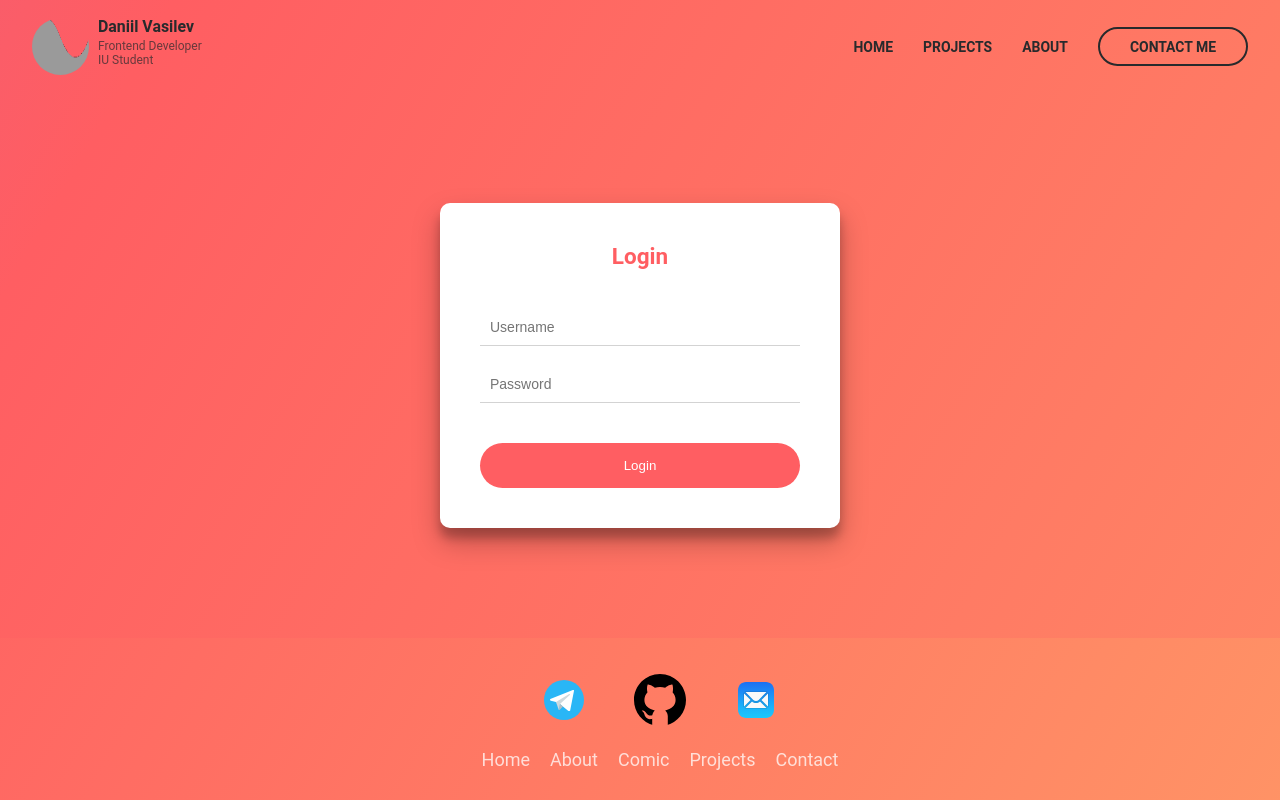
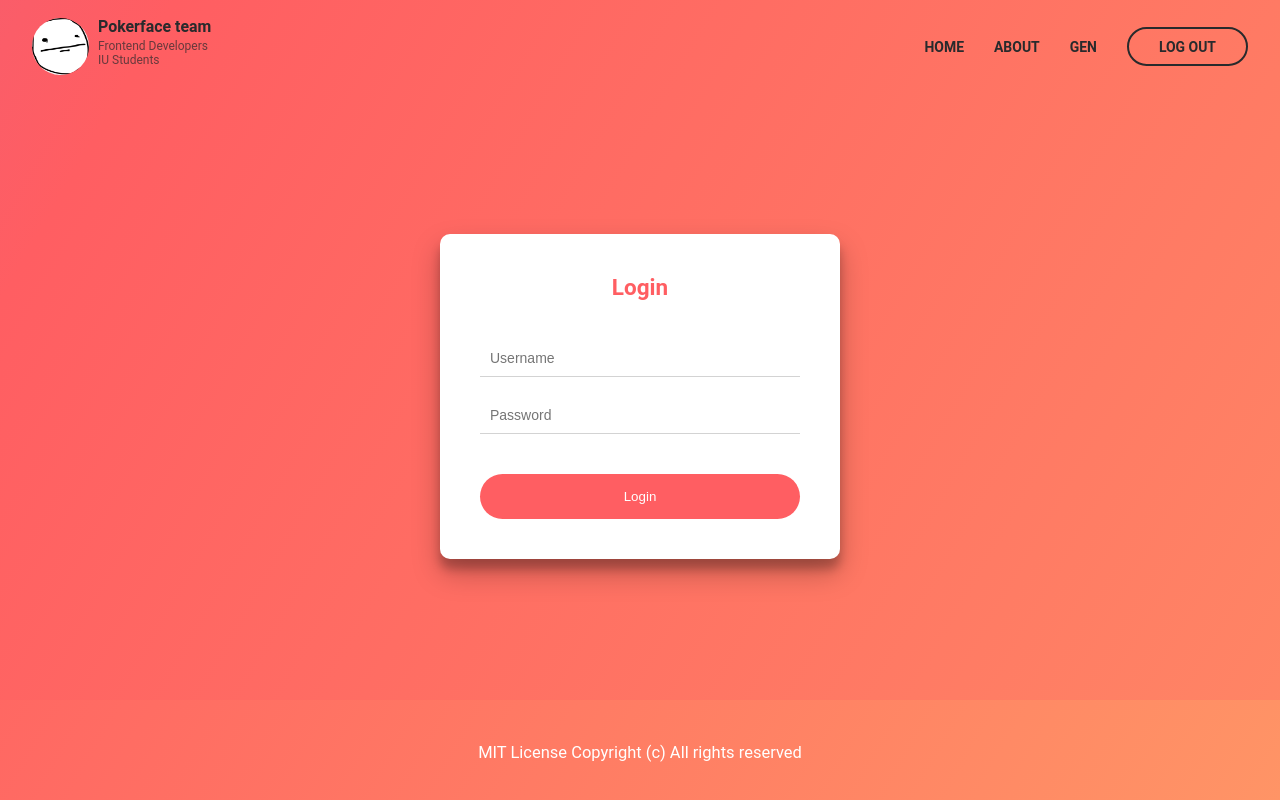
Before and after one commit to iucdcs1/fwd_synthetic, a SvelteKit app: page /login in a window 1280 px wide. Built offline with nearby package versions, Linux system fonts and the light colour scheme.

Commit message:
Styled heaeder / Footer + Loading page reworked

```diff
--- a/src/lib/components/Footer.svelte
+++ b/src/lib/components/Footer.svelte
@@ -1,23 +1,5 @@
 <footer>
     <div class="gradient-body">
-        <ul class="social_icon">
-            <li><a href="https://telegram.me/NPggL">
-                <img src="../images/telegram.svg" alt="TG">
-            </a></li>
-            <li><a href="https://github.com/iucdcs1">
-                <img src="../images/github.svg" alt="GH">
-            </a></li>
-            <li><a href="mailto:d.vasilev@innopolis.university">
-                <img src="../images/mail.svg" alt="Mail">
-            </a></li>
-        </ul>
-
-        <ul class="menu">
-            <li><a href="../#">Home</a></li>
-            <li><a href="../#about">About</a></li>
-            <li><a href="../comic/#">Comic</a></li>
-            <li><a href="../projects/#">Projects</a></li>
-            <li><a href="../#">Contact</a></li>
-        </ul>
+        <p>MIT License Copyright (c) All rights reserved</p>
     </div>
 </footer>
--- a/src/lib/components/Header.svelte
+++ b/src/lib/components/Header.svelte
@@ -5,19 +5,19 @@
 
             <div class="user">
                 <div class="user__avatar">
-                    <img src="../images/dogLogo.png" alt="Doggo">
+                    <img src="../images/pokerfaceLogo.png" alt="Doggo">
                 </div>
                 <div class="user__content">
-                    <div class="user__name">Daniil Vasilev</div>
-                    <div class="user__prof">Frontend Developer<br>IU Student</div>
+                    <div class="user__name">Pokerface team</div>
+                    <div class="user__prof">Frontend Developers<br>IU Students</div>
                 </div>
             </div>
 
             <nav class="nav">
-                <a class="nav__link" href="../#">home</a>
-                <a class="nav__link" href="../projects/#">projects</a>
-                <a class="nav__link" href="../#about">about</a>
-                <a class="nav__link  nav__link--btn" href="../#">contact me</a>
+                <a class="nav__link" href="../home/#">home</a>
+                <a class="nav__link" href="../about/#">about</a>
+                <a class="nav__link" href="../enter/#">gen</a>
+                <a class="nav__link  nav__link--btn" href="../#">Log out</a>
             </nav>
 
         </div>
--- a/src/routes/+page.svelte
+++ b/src/routes/+page.svelte
@@ -1,4 +1,3 @@
-<body>
     <div class="form-container">
         <h2>Register</h2>
         <form action="/register" method="post">
--- a/src/routes/loading/+page.svelte
+++ b/src/routes/loading/+page.svelte
@@ -3,12 +3,86 @@
 </script>
 
 
-<div class="form-container">
-    <h2>Loading</h2>
-    <div class="container">
+<div class="loading__form-container">
+    <p class="loading__text">Loading...</p>
+    <div class="loading__container">
         <div class="progress2 progress-moved">
           <div class="progress-bar2">
           </div>
         </div>
       </div>
 </div>
+
+<style>
+
+  .loading__text {
+    font-size: 32px;
+    font-family: 'Segoe UI', Tahoma, Geneva, Verdana, sans-serif;
+    font-weight: 600;
+    margin: 0;
+    padding: 0;
+  }
+
+  .loading__form-container {
+    background: #fff;
+    border-radius: 10px;
+    box-shadow: 0px 14px 28px rgba(0,0,0,0.25), 0px 10px 10px rgba(0,0,0,0.22);
+    width: 800px;
+    padding: 40px;
+    height: 200px;
+    max-width: 100%;
+    position: relative;
+    box-sizing: border-box;
+    text-align: center;
+    display: flex;
+    flex-direction: column;
+  }
+
+  .loading__container {
+  margin: 50px auto;
+  width: 600px;
+  text-align: center;
+}
+
+.progress2 {
+  padding: 6px;
+  border-radius: 30px;
+  background: rgba(0, 0, 0, 0.25);
+  box-shadow: inset 0 1px 2px rgba(0, 0, 0, 0.25),
+    0 1px rgba(255, 255, 255, 0.08);
+}
+
+.progress-bar2 {
+  height: 18px;
+  border-radius: 30px;
+  background-image: linear-gradient(
+    to bottom,
+    rgba(255, 255, 255, 0.3),
+    rgba(255, 255, 255, 0.05)
+  );
+  transition: 0.4s linear;
+  transition-property: width, background-color;
+}
+
+.progress-moved .progress-bar2 {
+  width: 99%;
+  background-color: #ef476f;
+  animation: progressAnimation 8s;
+}
+
+@keyframes progressAnimation {
+  0% {
+    width: 0%;
+    background-color: #f9bcca;
+  }
+  90% {
+    width: 90%;
+    background-color: #eb6383;
+  }
+  99% {
+    width: 99%;
+    background-color: #ef476f;
+  }
+}
+
+</style>
```
Also changed, not shown: src/routes/enter/+page.svelte (renamed from src/routes/db_enter/+page.svelte), src/routes/home/+page.svelte (added), static/images/pokerfaceLogo.png (added).
